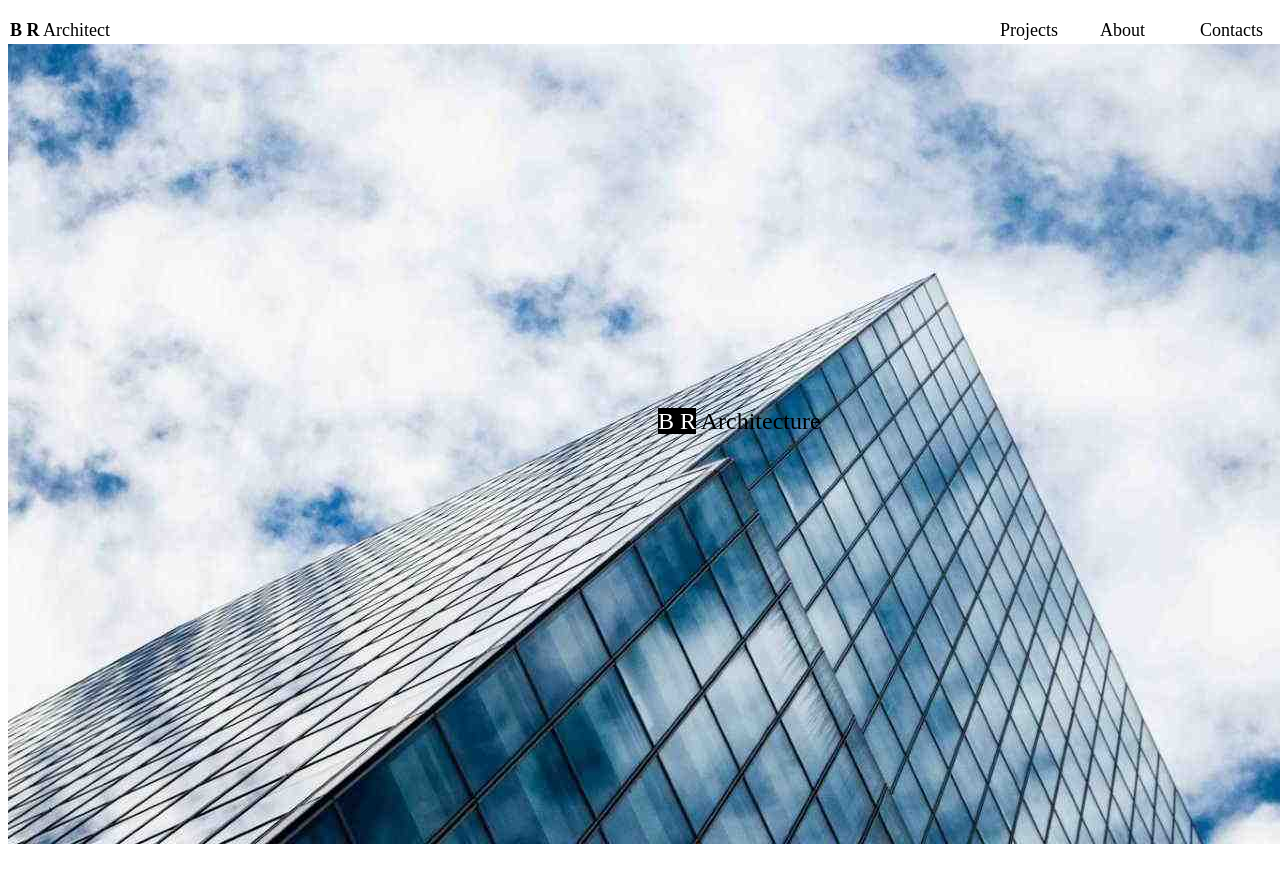
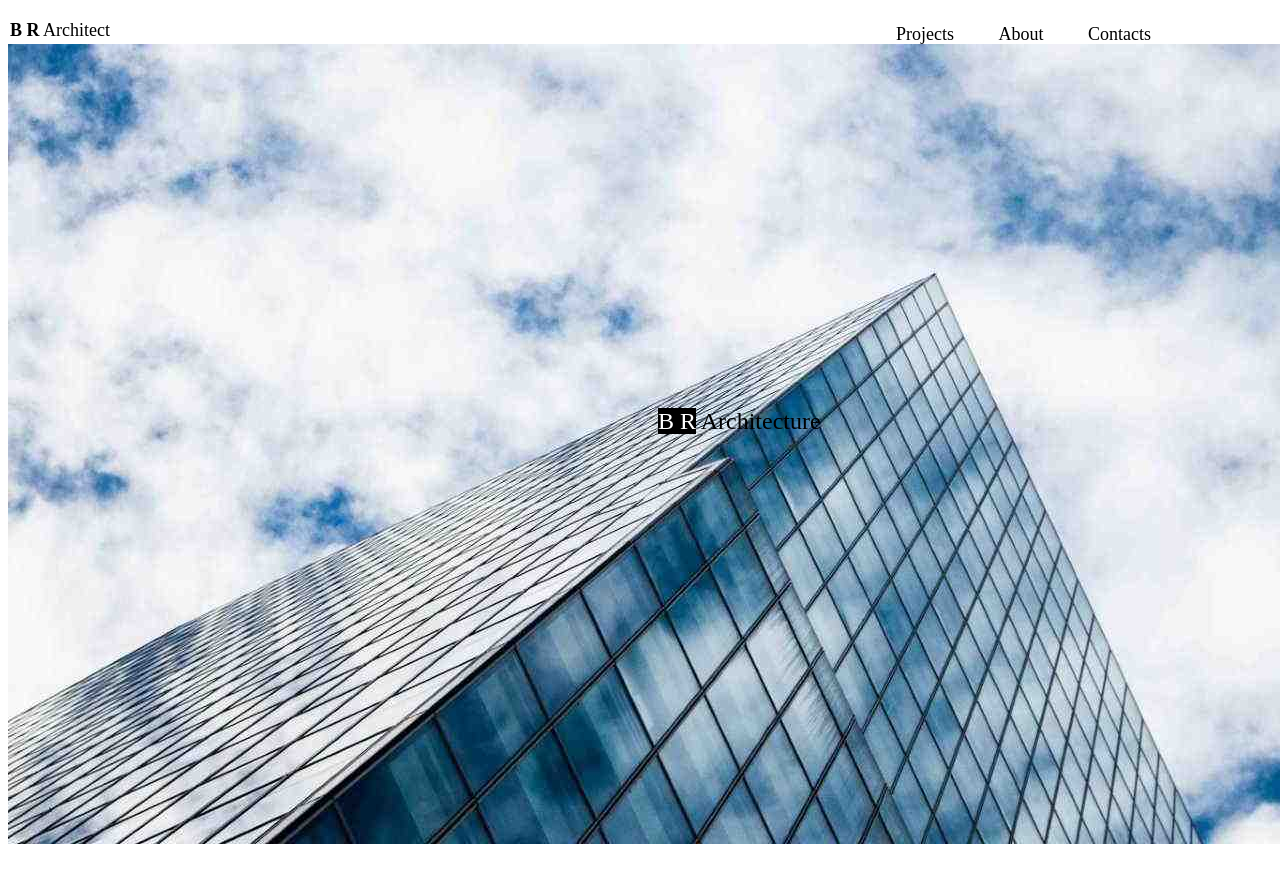
Before and after one commit to Abhiramvadla12/day19, a plain HTML site: page index.html in a window 1280 px wide. Shown: the top 882 px of the page. Drawn offline with Linux system fonts and the light colour scheme.

Commit message:
version 5

```diff
--- a/index.html
+++ b/index.html
@@ -21,22 +21,22 @@
     }
     #b{
         position: fixed;
-        left: 1000px;
-        top: 2px;
+        left: 70vw;
+        top: 0.7vh;
         font-size: large;
 
     }
     #c{
         position: fixed;
-        left: 1100px;
-        top: 2px;
+        left: 78vw;
+        top: 0.7vh;
         font-size:large;
 
     }
     #d{
         position: fixed;
-        left: 1200px;
-        top: 2px;
+        left: 85vw;
+        top: 0.7vh;
         font-size: large;
 
     }
```
